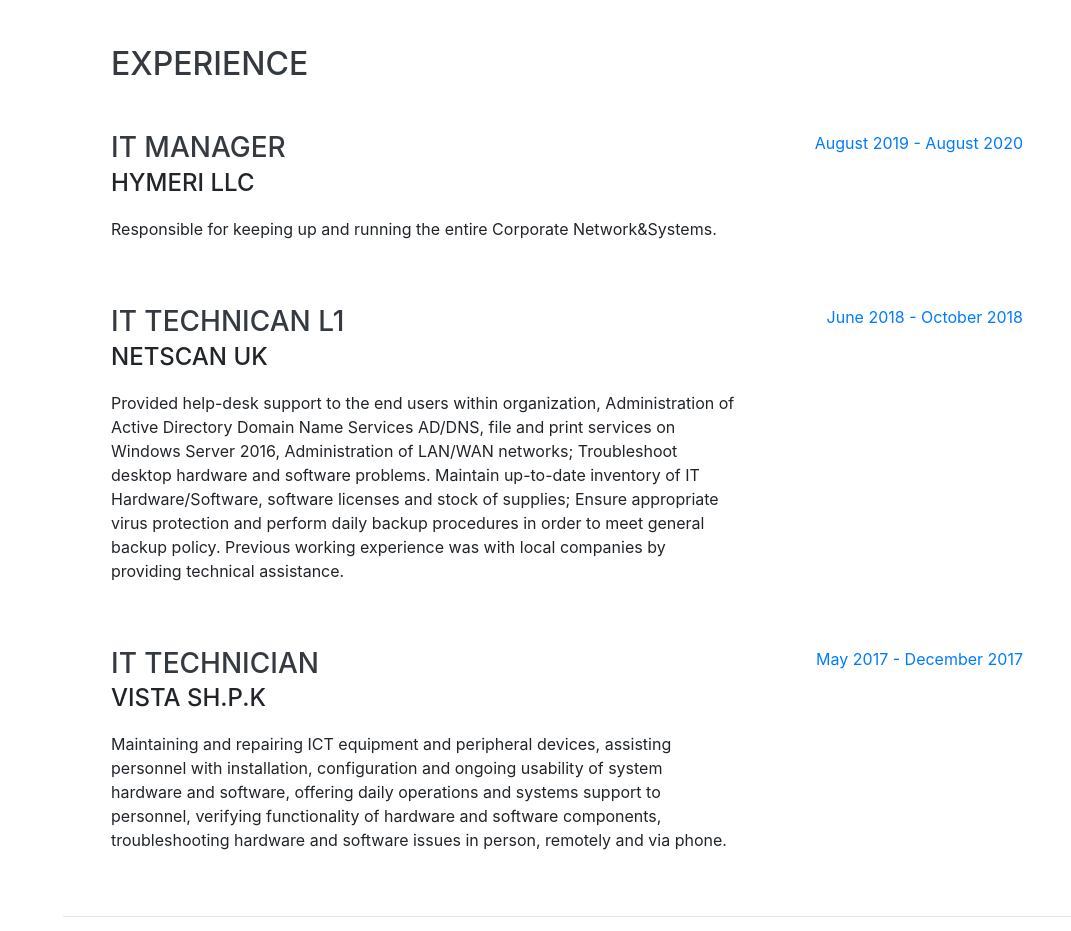
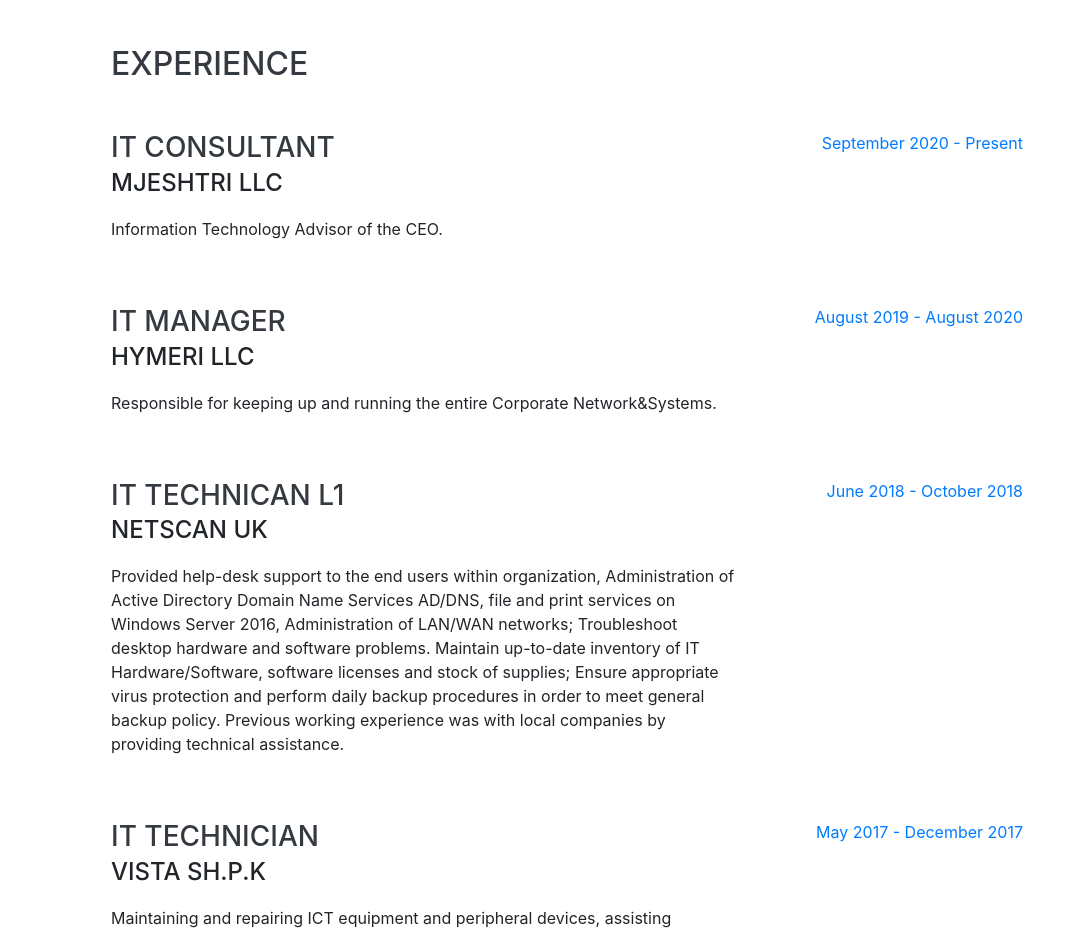
Before and after one commit to besfort-biz/cv, a website with bundled scripts: page index.html in a window 1280 px wide. Shown: the part 804-1735 px from the top of the page, without its empty margins (209-1280 px from the left). Built offline with nearby package versions, Linux system fonts and the light colour scheme; files whose address does not match are found by name; a web font is replaced by a local one.

Commit message:
mjeshtri

```diff
--- a/index.html
+++ b/index.html
@@ -87,6 +87,24 @@
     <section class="resume-section p-3 p-lg-5 d-flex justify-content-center" id="experience">
       <div class="w-100">
         <h2 class="mb-5">Experience</h2>
+
+
+        <div class="resume-item d-flex flex-column flex-md-row justify-content-between mb-5">
+          <div class="resume-content">
+            <h3 class="mb-0">IT Consultant</h3>
+            <div class="subheading mb-3">Mjeshtri LLC</div>
+            <p>Information Technology Advisor of the CEO.</p>
+          </div>
+          <div class="resume-date text-md-right">
+            <span class="text-primary">September 2020 - Present</span>
+          </div>
+        </div>
+
+
+
+
+
+
 
         <div class="resume-item d-flex flex-column flex-md-row justify-content-between mb-5">
           <div class="resume-content">
```
